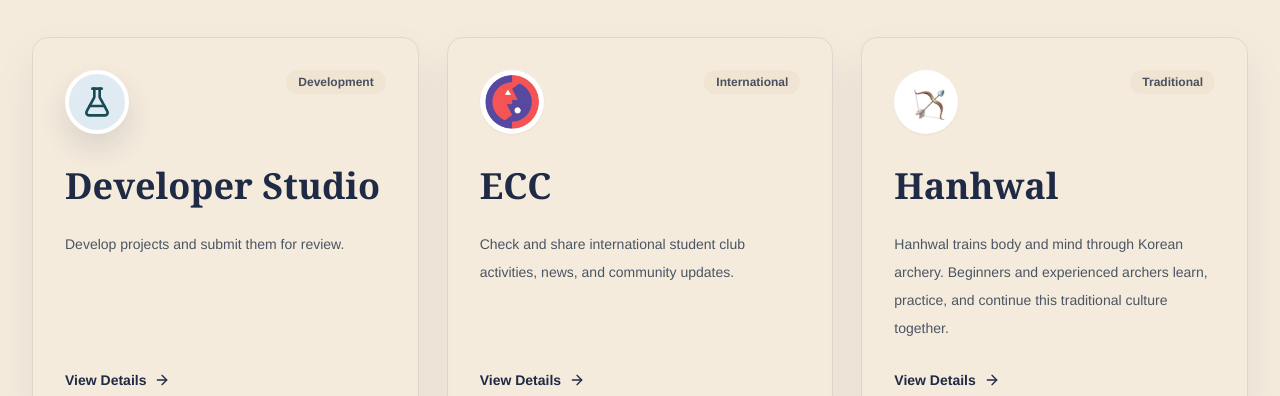
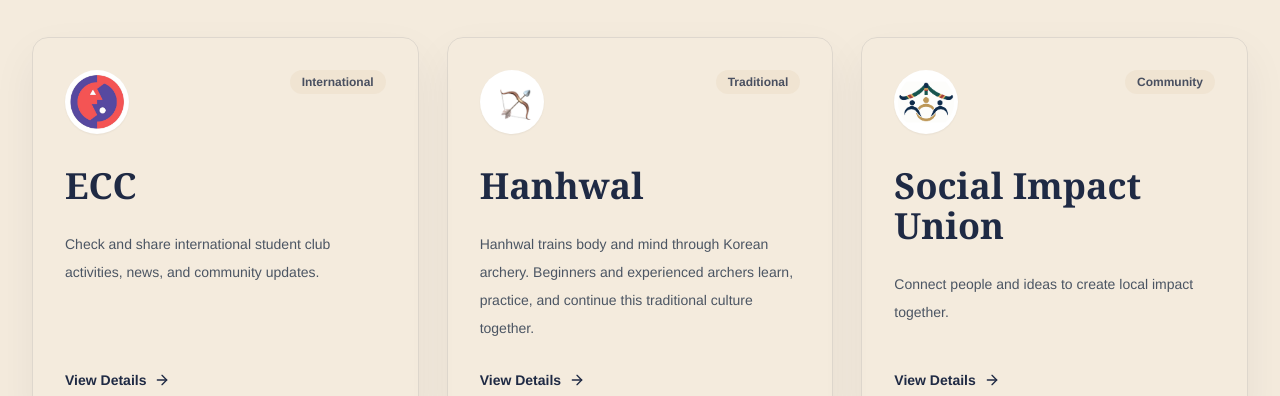
Before and after one commit to sangkyoung0827/K_LINE, a Next.js app: page / in a window 1280 px wide. Shown: the part 556-952 px from the top of the page. Built offline with nearby package versions, Linux system fonts and the light colour scheme; no server answers.

Commit message:
Place Developer Studio last in the home card grid (#92)
Co-authored-by: Leo <chogihwa@Friday.local>

```diff
--- a/scripts/mobile-layout.smoke.mjs
+++ b/scripts/mobile-layout.smoke.mjs
@@ -143,6 +143,7 @@ try {
     assert.deepEqual(errors, []);
     await page.screenshot({ path: join(output, `home-${width}.png`), fullPage: true });
     assert.equal(await page.locator('main a[href="/co-development"]').count(), 1);
+    assert.equal(await page.locator('main a').last().getAttribute("href"), "/co-development");
     assert.equal(await page.locator('[data-home-woohyukmon]').count(), 0);
     const launcher = await openAssistant(page, width);
     const dialog = page.getByRole("dialog", { name: "Woohyukmon", exact: true });
--- a/src/components/HomeTrackSections.tsx
+++ b/src/components/HomeTrackSections.tsx
@@ -21,13 +21,6 @@ type HomeCard = {
 };
 
 const homeCards: HomeCard[] = [
-  {
-    href: "/co-development",
-    title: { en: "Developer Studio", ko: "Developer Studio" },
-    description: { en: "Develop projects and submit them for review.", ko: "프로젝트를 개발하고 검토를 요청합니다." },
-    badge: { en: "Development", ko: "개발" },
-    accent: "collaboration"
-  },
   {
     href: "/our-activities/ecc",
     title: { en: "ECC", ko: "ECC" },
@@ -86,9 +79,10 @@ export function HomeTrackSections({ showEventStudio = false, showCoDevelopment =
       <div className="mx-auto max-w-7xl">
         <div className="grid gap-3 sm:gap-5 md:grid-cols-2 xl:grid-cols-3 md:gap-7">
           {homeCards.filter(card => card.accent !== "studio" || showEventStudio).map((card) => (
-            card.accent === "collaboration" ? <CoDevelopmentCard key={card.href} personalize={showCoDevelopment} /> : <HomePortalCard key={card.href} card={card} />
+            <HomePortalCard key={card.href} card={card} />
           ))}
           <PublishedServices />
+          <CoDevelopmentCard personalize={showCoDevelopment} />
         </div>
       </div>
     </section>
```
Also changed, not shown: 1 other file (tests, documents, lock files or other folders).
